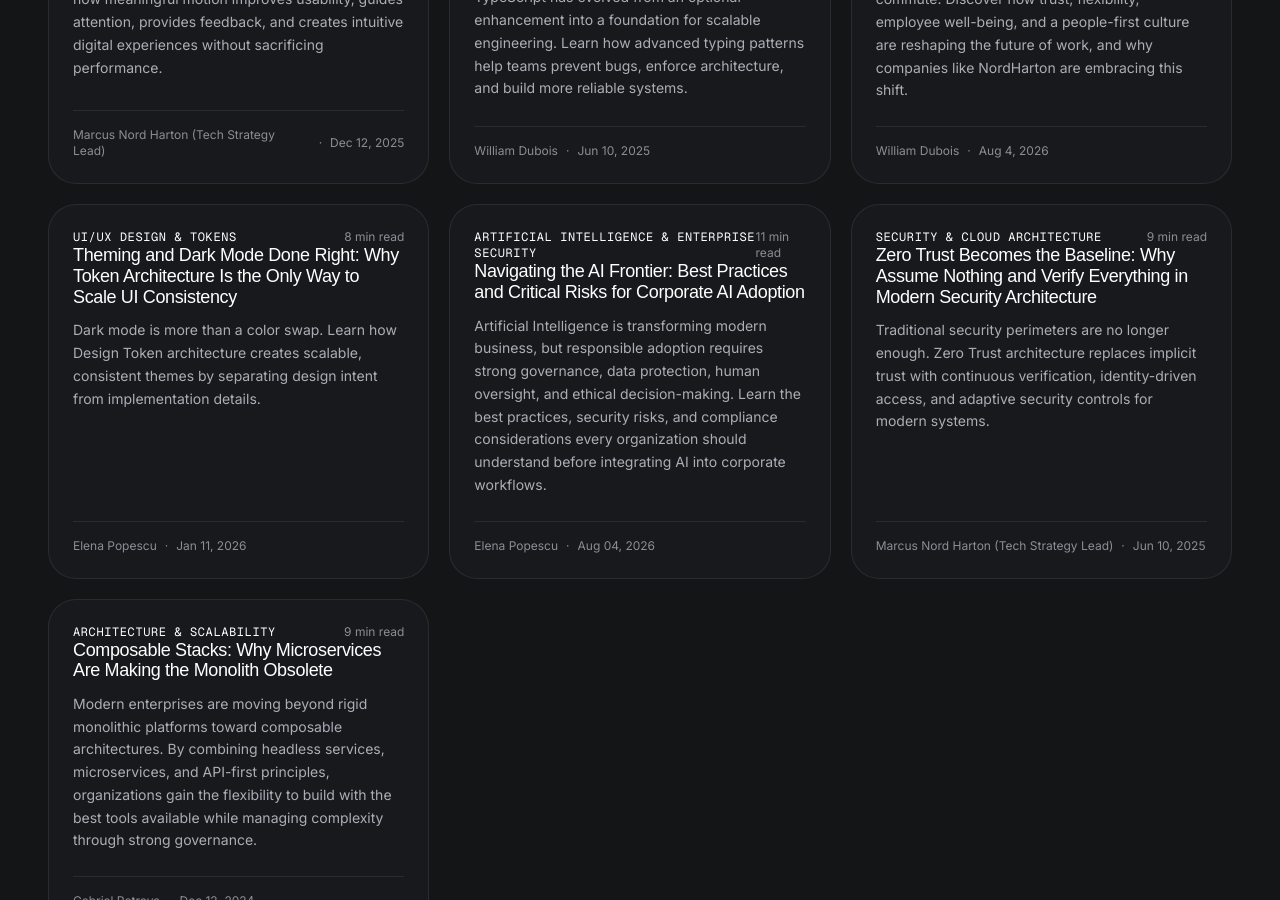
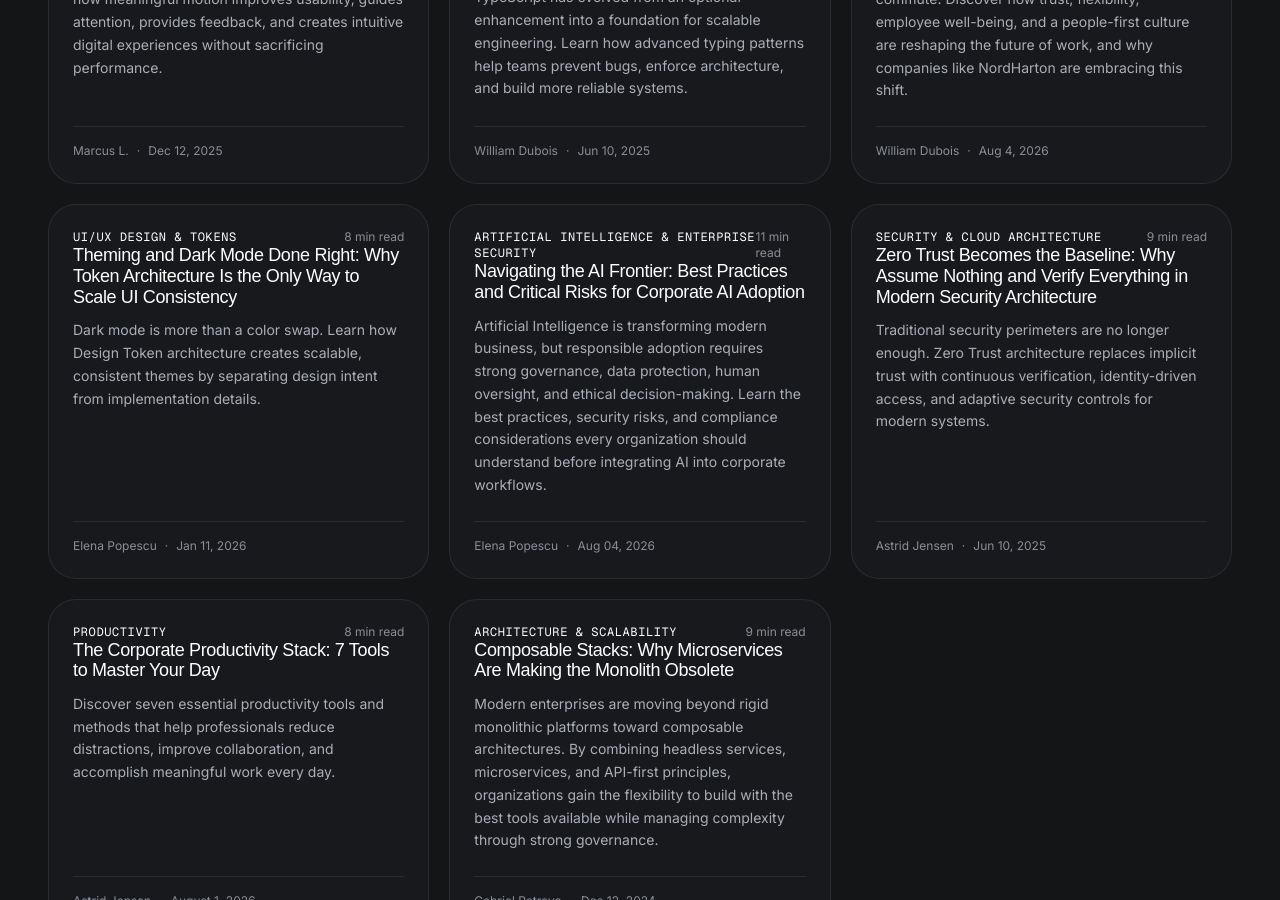
Before and after one commit to Dominus-gif/NHG, a Next.js app: page /posts in a window 1280 px wide. Shown: the part 1900-2800 px from the top of the page. Built offline with nearby package versions, Linux system fonts and the light colour scheme; no server answers; a web font is replaced by a local one.

Commit message:
Added article

```diff
--- a/src/content/posts.ts
+++ b/src/content/posts.ts
@@ -301,7 +301,7 @@ export const posts: Post[] = [
   tag: "UX Motion & Design Principles",
   date: "Dec 12, 2025",
   readTime: "8 min read",
-  author: "Marcus Nord Harton (Tech Strategy Lead)",
+  author: "Marcus L.",
   body: [
     "Motion has become an essential part of modern digital experiences. Thoughtfully designed animations make interfaces feel responsive, polished, and intuitive, while excessive or unnecessary motion quickly becomes distracting. The difference lies in purpose. Every animation should help users understand what is happening rather than simply adding visual flair.",
 
@@ -504,7 +504,7 @@ export const posts: Post[] = [
   tag: "Security & Cloud Architecture",
   date: "Jun 10, 2025",
   readTime: "9 min read",
-  author: "Marcus Nord Harton (Tech Strategy Lead)",
+  author: "Astrid Jensen",
   body: [
     "For decades, enterprise security relied on the idea of a trusted internal network protected by a strong external perimeter. Firewalls, VPNs, and physical office boundaries created a 'castle-and-moat' security model where anything inside the network was considered trustworthy. However, modern organizations no longer operate within clearly defined boundaries. Remote work, cloud platforms, SaaS applications, APIs, and distributed services have made the traditional perimeter model increasingly ineffective.",
 
@@ -531,7 +531,38 @@ export const posts: Post[] = [
     "Zero Trust represents the evolution of enterprise security from perimeter defense to continuous validation. By treating trust as something that must always be earned through identity verification, least privilege access, and adaptive security controls, organizations can build systems that are more resilient against modern threats. Zero Trust is no longer an advanced security strategy; it is becoming the baseline architecture for protecting distributed digital environments."
   ],
 },
-  {
+
+{
+  slug: "corporate-productivity-stack-7-tools",
+  title: " The Corporate Productivity Stack: 7 Tools to Master Your Day",
+  excerpt:
+    "Discover seven essential productivity tools and methods that help professionals reduce distractions, improve collaboration, and accomplish meaningful work every day.",
+  tag: "Productivity",
+  date: "August 1, 2026",
+  readTime: "8 min read",
+  author: "Astrid Jensen",
+  body: [
+    "Are You Doing Busy Work, Or Making Progress?\n\nIn today's workplace—whether remote, hybrid, or in the office—it's easy to stay busy without making real progress. Endless meetings, overflowing inboxes, and scattered files often consume the day while important work gets delayed. True productivity isn't about working longer hours; it's about building systems that reduce chaos, improve focus, and help you consistently move projects forward.",
+
+    "1. The Central Hub (Notion, Confluence)\n\nOne of the biggest productivity killers is searching for information spread across emails, shared drives, and personal folders. A centralized knowledge base like Notion or Confluence creates a single source of truth where teams can store documentation, SOPs, project updates, and client information. By keeping everything searchable in one place, you eliminate confusion, reduce duplicate work, and save valuable time.",
+
+    "2. Project Management Software (Asana, ClickUp)\n\nTasks hidden inside emails or sticky notes often lead to missed deadlines and unclear ownership. Project management platforms bring structure by assigning responsibilities, tracking deadlines, and keeping every task visible. Make it a habit to log every request, follow-up, and deliverable into your project management system instead of relying on memory.",
+
+    "3. The Digital Brain (OneNote, Evernote)\n\nMeeting notes become far more valuable when they're organized for action instead of documentation. Rather than recording everything word for word, structure your notes into three sections: Key Decisions, Outstanding Questions, and Action Items. This simple approach transforms passive notes into a practical execution plan that keeps everyone aligned.",
+
+    "4. Time Blocking & Deep Work\n\nConstant notifications and interruptions make it difficult to complete meaningful work. Protect your focus by scheduling dedicated blocks of uninterrupted work on your calendar. Combine 90-minute deep work sessions with techniques like the Pomodoro Method to maintain concentration. During these sessions, silence notifications, close email, and treat the time as an unbreakable meeting with yourself.",
+
+    "5. The Eisenhower Matrix\n\nNot every task deserves immediate attention. Before beginning your day, categorize your work into four groups: Urgent & Important, Important but Not Urgent, Urgent but Not Important, and Neither. This prioritization framework helps you spend more time on high-impact work while minimizing distractions and unnecessary tasks.",
+
+    "6. Writing Assistants (Grammarly & AI Tools)\n\nClear communication is a competitive advantage in every workplace. Writing assistants help improve grammar, tone, clarity, and conciseness before you send emails, reports, or messages. Spending a few extra moments polishing your communication reduces misunderstandings and helps you present yourself more professionally.",
+
+    "7. Focus Blockers & Task Batching\n\nFrequent email checks and constant notifications fragment attention throughout the day. Instead, schedule dedicated times for checking email and messages, such as once in the morning and once in the afternoon. Pair this habit with website or app blockers to eliminate unnecessary distractions and maintain focus on important work.",
+
+    "Final Takeaway\n\nCorporate productivity isn't powered by willpower—it's driven by well-designed systems. By adopting these seven tools and habits, you can reduce context switching, improve collaboration, and make consistent progress toward your goals. Start with one tool, use it every day, and gradually build a productivity system that supports long-term success."
+  ],
+},
+
+{
   slug: "composable-headless-return-best-tool",
   title: "Composable Stacks: Why Microservices Are Making the Monolith Obsolete",
   excerpt:
```
